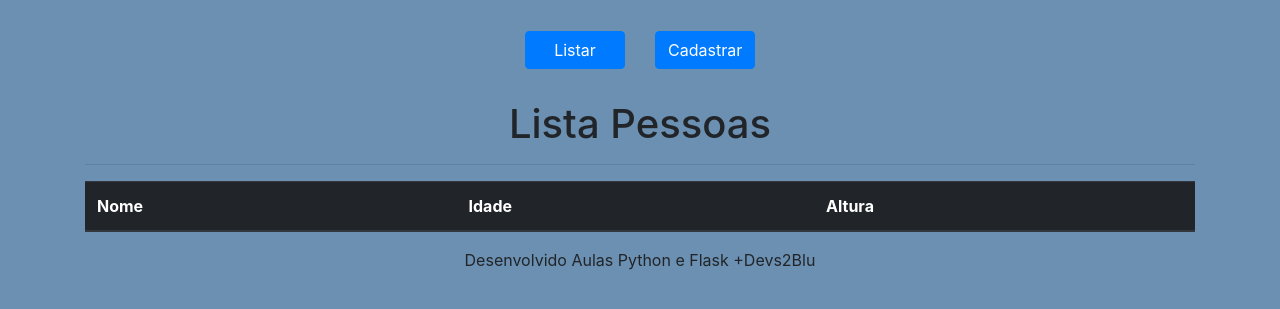
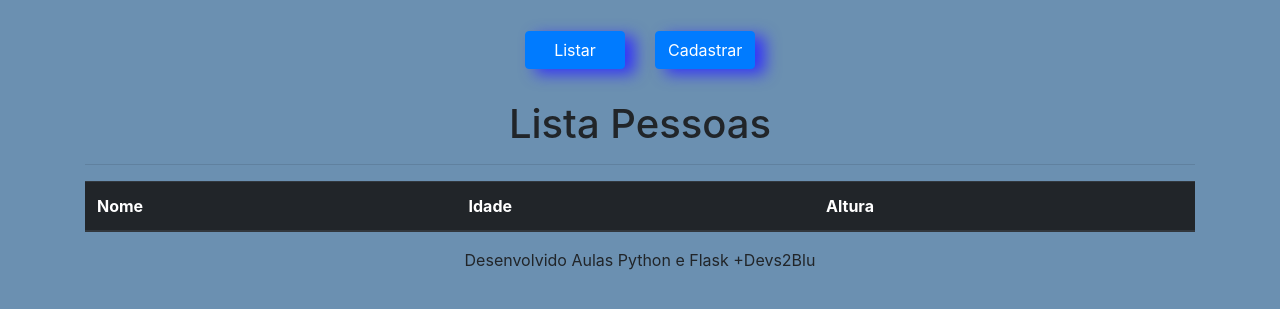
Before and after one commit to FelipeWeiss1992/Atividades_Python, a Flask app: page / in a window 1280 px wide. Shown: the top 309 px of the page. Run offline with Flask 2, Linux system fonts and the light colour scheme; lists and menus that the app fills with data are empty; some libraries are stand-ins or nearby versions.

Commit message:
update flask

```diff
--- a/Flask/static/styles/style.css
+++ b/Flask/static/styles/style.css
@@ -25,7 +25,9 @@ footer{
 
 }
 
-.btn{
+.btn {
+
     width: 100px;
-    margin: 15px
+    margin: 15px;
+    box-shadow: 10px 5px 15px rgb(53, 53, 247);
 }
```
